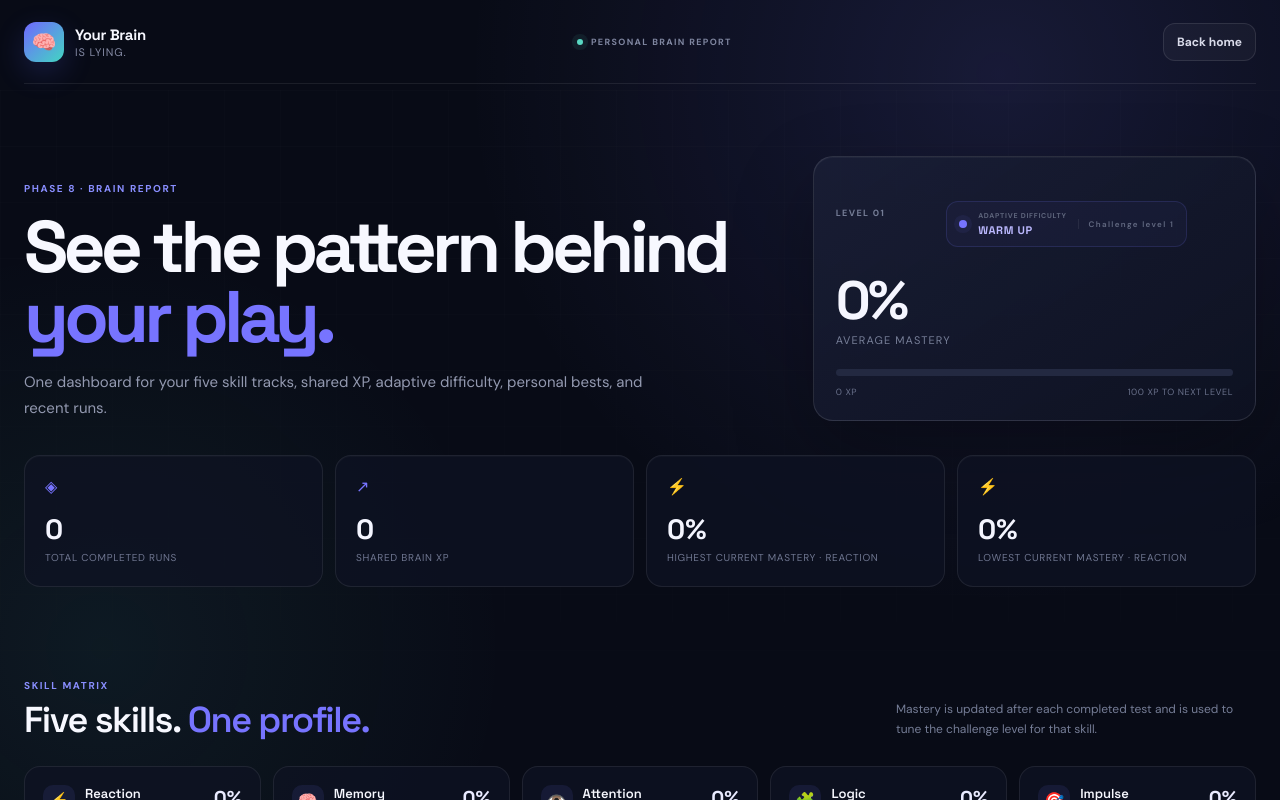
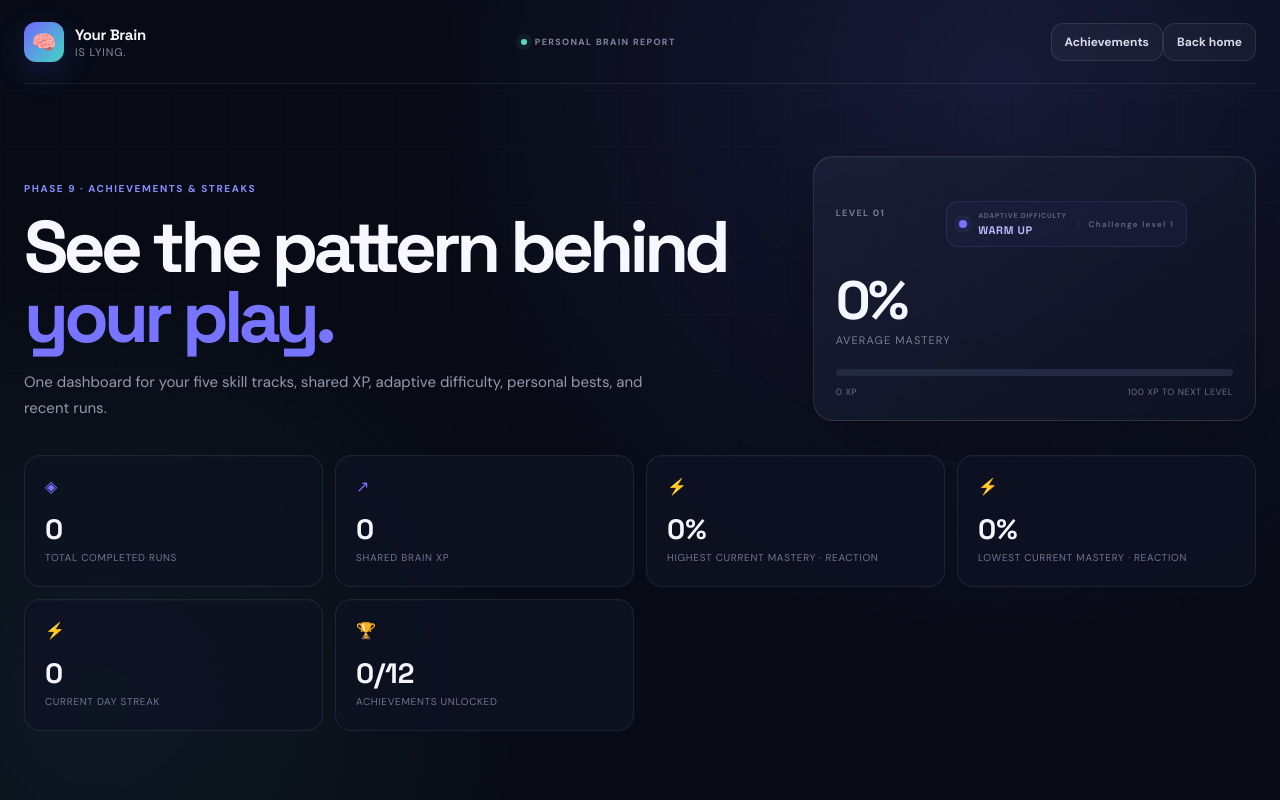
Before and after one commit to ayushydv1805/your-brain-is-lying, a React (Vite) app: page / in a window 1280 px wide. Both pictures are taken after a click on the button "Report". Shown: the top 800 px of the page. Built offline with nearby package versions, Linux system fonts and the light colour scheme.

Commit message:
feat: connect brain report to achievements

```diff
--- a/src/components/BrainReport.jsx
+++ b/src/components/BrainReport.jsx
@@ -1,6 +1,7 @@
 import DifficultyBadge from './DifficultyBadge';
 import { GAME_CONFIG, getLevelProgress } from '../game/gameConfig';
 import { getDifficultyProfile, getSkillMastery } from '../game/difficultyEngine';
+import { getAchievementStats } from '../game/achievementEngine';
 
 const SKILLS = [
   {
@@ -85,7 +86,7 @@ function formatDate(timestamp) {
   });
 }
 
-function BrainReport({ player, onPlay, onHome }) {
+function BrainReport({ player, onPlay, onHome, onAchievements }) {
   const masteryValues = SKILLS.map((skill) => getSkillMastery(player, skill.key));
   const averageMastery = Math.round(
     masteryValues.reduce((sum, value) => sum + value, 0) / SKILLS.length,
@@ -131,15 +132,20 @@ function BrainReport({ player, onPlay, onHome }) {
           <span className="report-live-dot" />
           <span>PERSONAL BRAIN REPORT</span>
         </div>
-        <button className="ghost-button report-home" onClick={onHome}>
-          Back home
-        </button>
+        <div className="report-topbar-buttons">
+          <button className="ghost-button report-home" onClick={onAchievements}>
+            Achievements
+          </button>
+          <button className="ghost-button report-home" onClick={onHome}>
+            Back home
+          </button>
+        </div>
       </header>
 
       <main className="report-main">
         <section className="report-hero">
           <div>
-            <span className="section-kicker">PHASE 8 · BRAIN REPORT</span>
+            <span className="section-kicker">PHASE 9 · ACHIEVEMENTS &amp; STREAKS</span>
             <h1>See the pattern behind <span>your play.</span></h1>
             <p>
               One dashboard for your five skill tracks, shared XP, adaptive
@@ -188,6 +194,16 @@ function BrainReport({ player, onPlay, onHome }) {
             <span className="report-summary-icon">{lowestSkill.icon}</span>
             <strong>{getSkillMastery(player, lowestSkill.key)}%</strong>
             <span>Lowest current mastery · {lowestSkill.label}</span>
+          </article>
+          <article className="report-summary-card">
+            <span className="report-summary-icon">⚡</span>
+            <strong>{player.currentStreak || 0}</strong>
+            <span>Current day streak</span>
+          </article>
+          <article className="report-summary-card">
+            <span className="report-summary-icon">🏆</span>
+            <strong>{getAchievementStats(player).unlocked}/{getAchievementStats(player).total}</strong>
+            <span>Achievements unlocked</span>
           </article>
         </section>
 
@@ -296,7 +312,7 @@ function BrainReport({ player, onPlay, onHome }) {
 
       <footer className="report-footer">
         <span>YOUR BRAIN IS LYING © 2026</span>
-        <span>Phase 8 · Brain Report</span>
+        <span>Phase 9 · Achievements &amp; Streaks</span>
       </footer>
     </div>
   );
```
